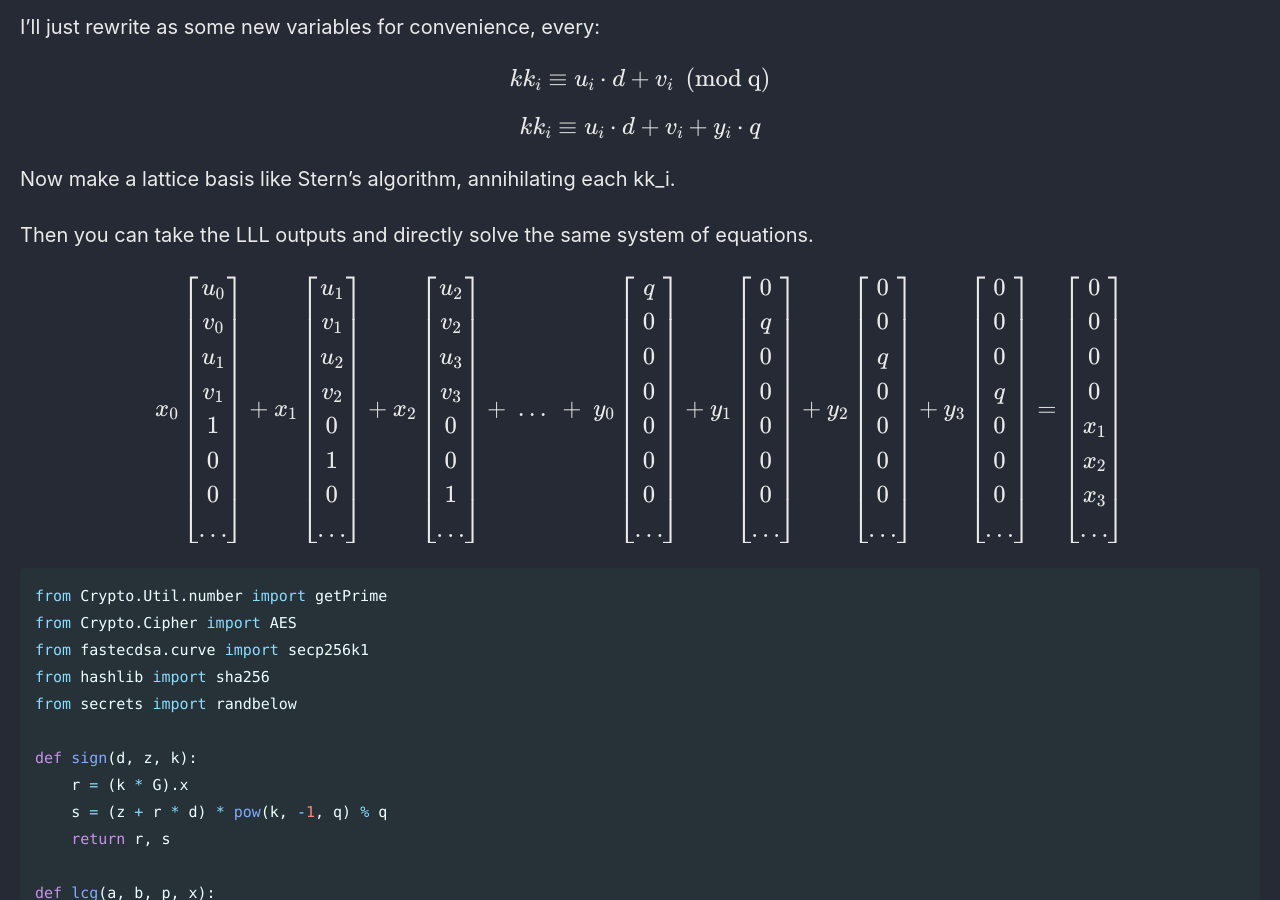
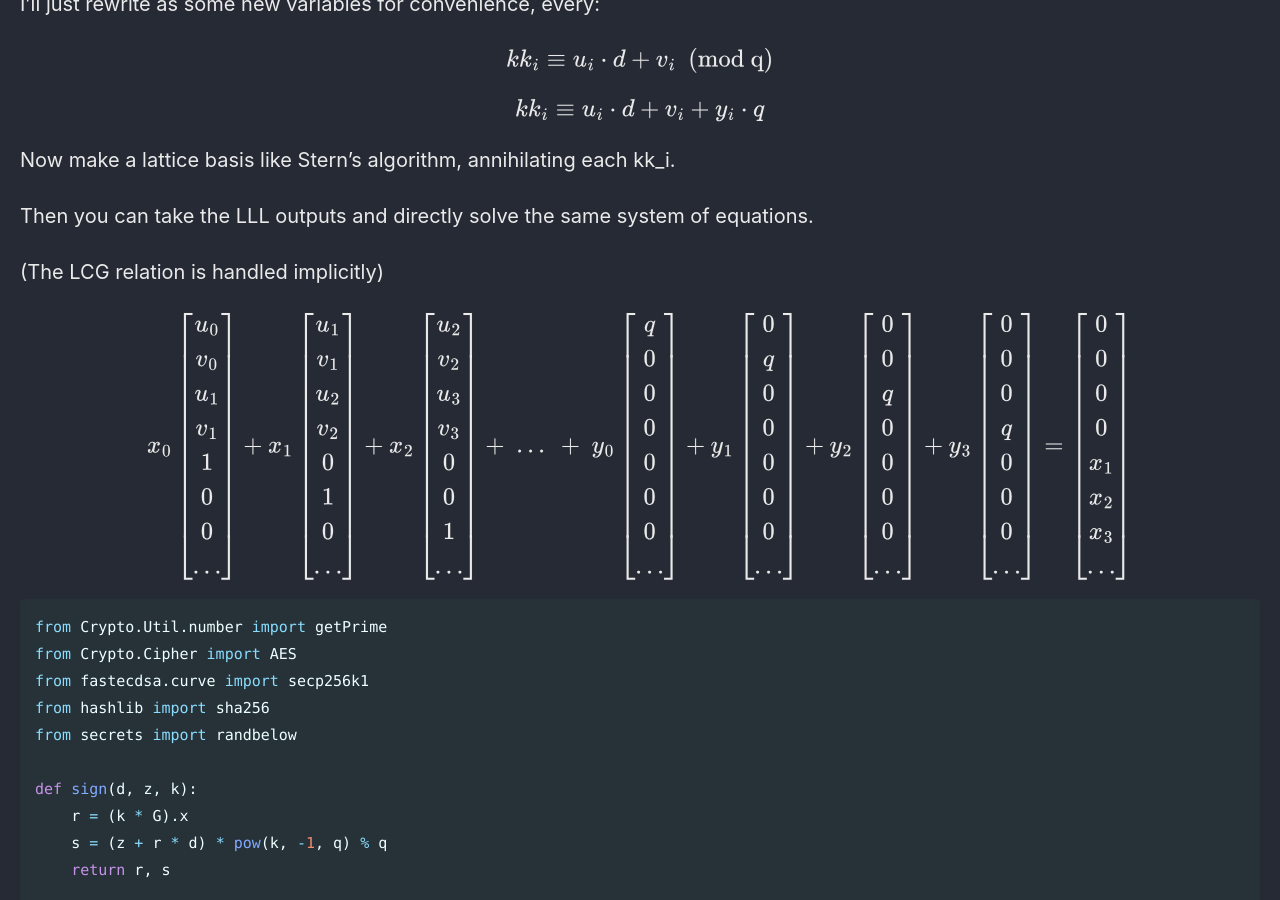
Before and after one commit to Connor-McCartney/Connor-McCartney.github.io, a Jekyll site: the page built from _pages/cryptography/ecc/ECLCG-HITCON-2024.md, in a window 1280 px wide and 900 px high, scrolled down 3481 px. Built offline with Jekyll 4.4.1, drawn with Linux system fonts in a browser that asks for light colours; cached includes are drawn as plain includes.

Commit message:
Update ECLCG-HITCON-2024.md

```diff
--- a/_pages/cryptography/ecc/ECLCG-HITCON-2024.md
+++ b/_pages/cryptography/ecc/ECLCG-HITCON-2024.md
@@ -149,6 +149,8 @@ Now make a lattice basis like Stern's algorithm, annihilating each kk_i.
 
 Then you can take the LLL outputs and directly solve the same system of equations.
 
+(The LCG relation is handled implicitly)
+
 $$x_0 \begin{bmatrix}u_0  \\ v_0 \\ u_1 \\ v_1 \\ 1 \\ 0 \\ 0 \\ ... \end{bmatrix} +
 x_1 \begin{bmatrix}u_1  \\ v_1 \\ u_2 \\ v_2 \\ 0 \\ 1 \\ 0 \\ ... \end{bmatrix}  +
 x_2 \begin{bmatrix}u_2  \\ v_2 \\ u_3 \\ v_3 \\ 0 \\ 0 \\ 1 \\ ... \end{bmatrix}  +
```
